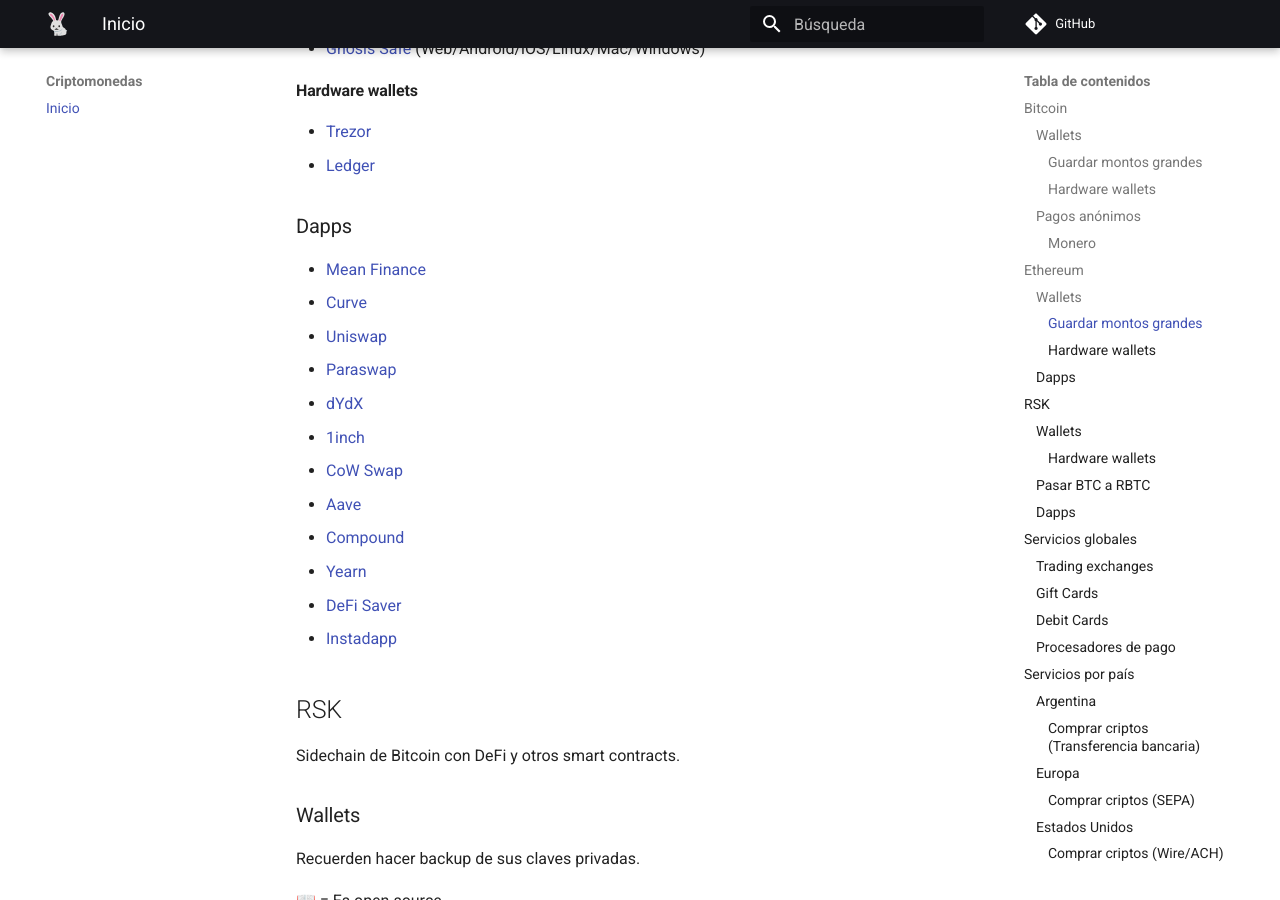
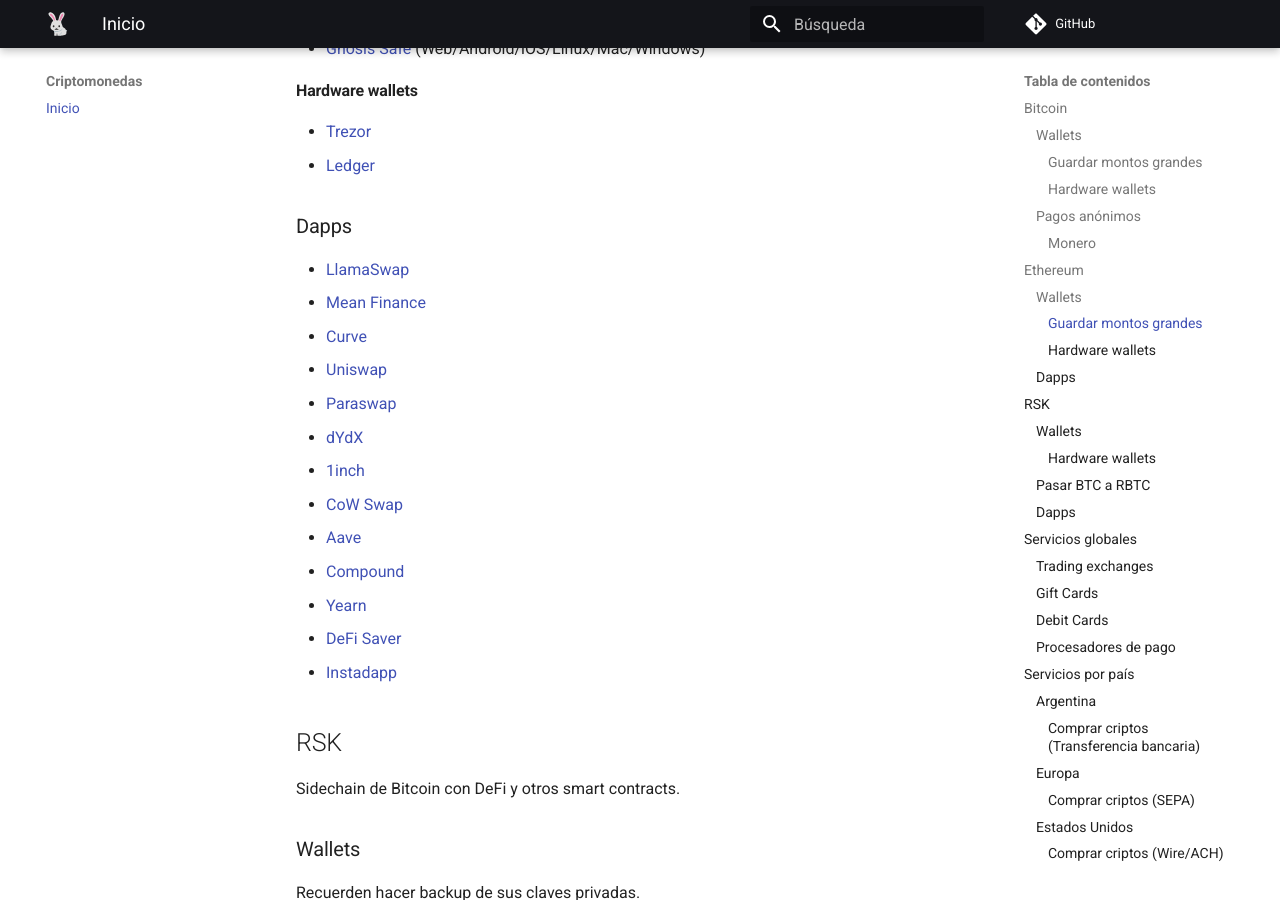
Before and after one commit to anomalouscode/wiki, an MkDocs documentation site: the page built from docs/criptomonedas/index.md, in a window 1280 px wide and 900 px high, scrolled down 1700 px. Built offline with MkDocs 1.6.1 and Material for MkDocs 9.7.7, drawn with Linux system fonts in a browser that asks for light colours; comment, search, counter and statistics services are not loaded.

Commit message:
Update index.md

```diff
--- a/docs/criptomonedas/index.md
+++ b/docs/criptomonedas/index.md
@@ -71,6 +71,7 @@
 
 ### Dapps
 
+- [LlamaSwap](https://swap.defillama.com/)
 - [Mean Finance](https://mean.finance/)
 - [Curve](https://curve.fi/)
 - [Uniswap](https://app.uniswap.org/)
```
